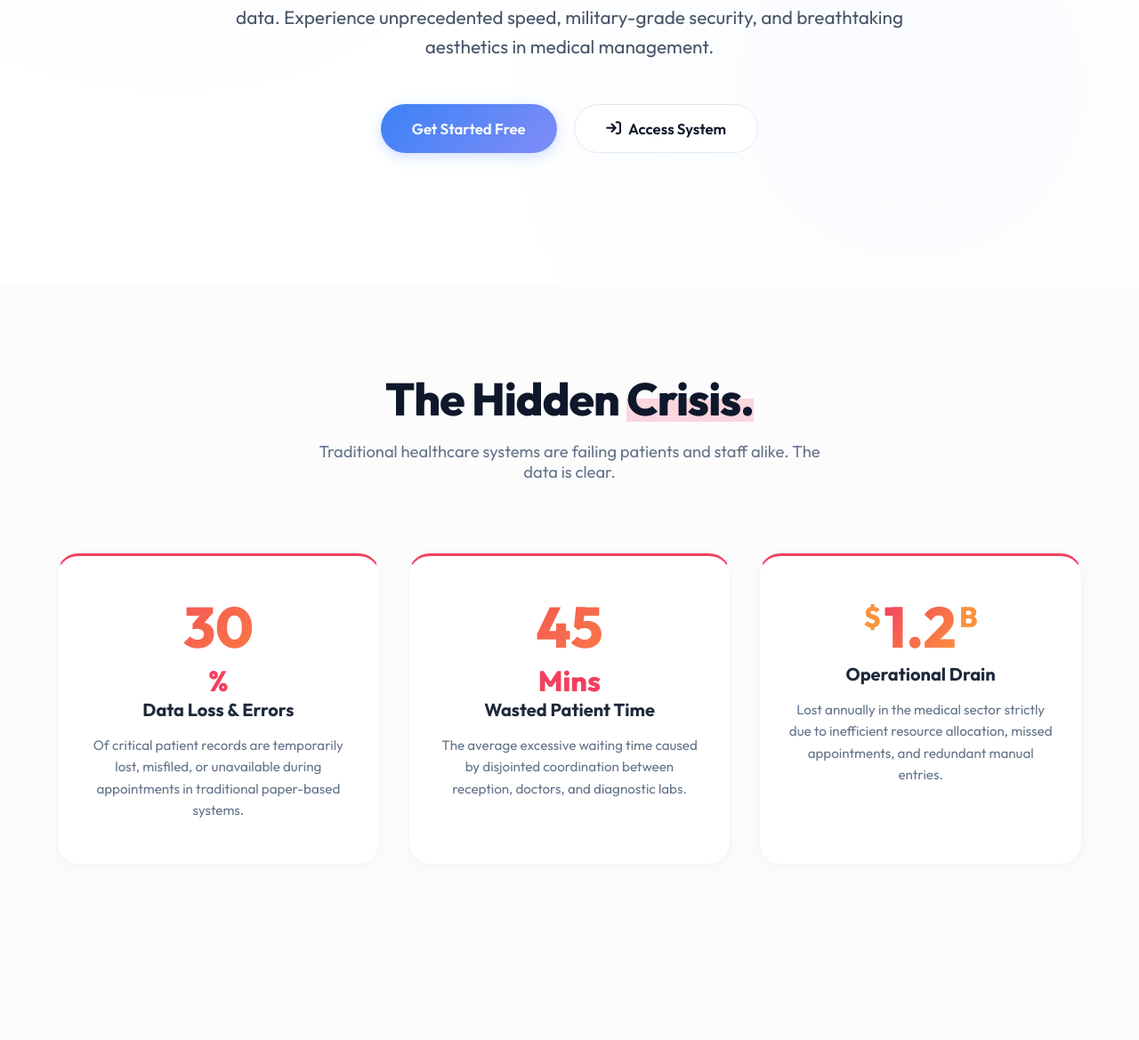
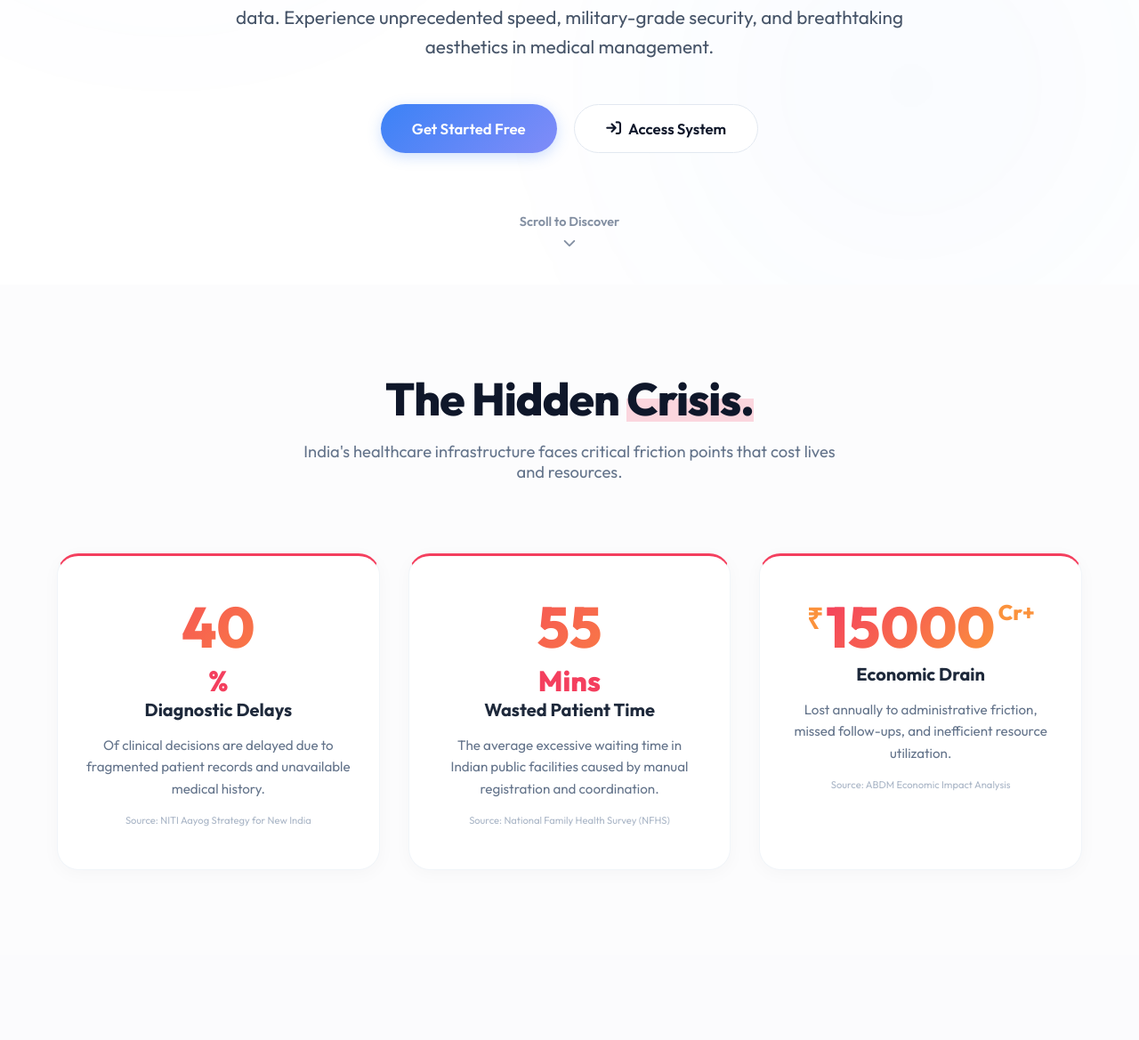
Before and after one commit to 23f2003556/Hospital-Management-System, a Python web app: template templates/index.html in a window 1280 px wide. Shown: the part 480-1649 px from the top of the page at 89% size. Run offline with Jinja, Linux system fonts and the light colour scheme; the template is opened without the code that fills it, so the values that code supplies are empty.

Commit message:
Localized healthcare data for India (NITI Aayog, ABDM) and added scroll-engagement features

```diff
--- a/templates/index.html
+++ b/templates/index.html
@@ -609,9 +609,60 @@
         @media (max-width: 992px) {
             .impact-grid { grid-template-columns: 1fr; }
         }
+
+        /* Scroll Progress Bar */
+        .progress-container {
+            position: fixed;
+            top: 0;
+            left: 0;
+            width: 100%;
+            height: 4px;
+            background: transparent;
+            z-index: 1001;
+        }
+        .progress-bar {
+            height: 100%;
+            background: linear-gradient(to right, var(--accent-blue), var(--accent-purple));
+            width: 0%;
+            transition: width 0.1s ease;
+        }
+
+        /* Hero Scroll Indicator */
+        .scroll-indicator {
+            position: absolute;
+            bottom: 2rem;
+            left: 50%;
+            transform: translateX(-50%);
+            display: flex;
+            flex-direction: column;
+            align-items: center;
+            gap: 0.5rem;
+            color: var(--subtle-text);
+            font-size: 0.9rem;
+            font-weight: 600;
+            animation: bounce 2s infinite;
+            opacity: 0.8;
+        }
+        @keyframes bounce {
+            0%, 20%, 50%, 80%, 100% { transform: translateX(-50%) translateY(0); }
+            40% { transform: translateX(-50%) translateY(-10px); }
+            60% { transform: translateX(-50%) translateY(-5px); }
+        }
+
+        /* Source Tag */
+        .source-tag {
+            font-size: 0.7rem;
+            color: #94a3b8;
+            margin-top: 1rem;
+            display: block;
+            opacity: 0.8;
+        }
     </style>
 </head>
 <body>
+    <div class="progress-container">
+        <div class="progress-bar" id="myProgressBar"></div>
+    </div>
 
     <div id="cursor-spotlight"></div>
     <div class="ambient-glow" id="glow-1"></div>
@@ -636,35 +687,43 @@
             <a href="{{ url_for('register') }}" class="btn btn-primary btn-lg magnetic">Get Started Free</a>
             <a href="{{ url_for('login') }}" class="btn btn-outline btn-lg magnetic"><i class="fa-solid fa-arrow-right-to-bracket" style="margin-right: 8px;"></i> Access System</a>
         </div>
+
+        <div class="scroll-indicator">
+            <span>Scroll to Discover</span>
+            <i class="fa-solid fa-chevron-down"></i>
+        </div>
     </section>
 
     <section class="problem-section">
         <div class="section-header reveal">
             <h2>The Hidden <span class="marker-underline marker-red active">Crisis.</span></h2>
-            <p>Traditional healthcare systems are failing patients and staff alike. The data is clear.</p>
+            <p>India's healthcare infrastructure faces critical friction points that cost lives and resources.</p>
         </div>
 
         <div class="stats-grid">
             <div class="stat-card reveal tilt">
-                <div class="stat-number" data-target="30">0</div>
+                <div class="stat-number" data-target="40">0</div>
                 <span style="font-size: 2rem; color: #f43f5e; font-weight: 800; vertical-align: top;">%</span>
-                <h3>Data Loss & Errors</h3>
-                <p>Of critical patient records are temporarily lost, misfiled, or unavailable during appointments in traditional paper-based systems.</p>
+                <h3>Diagnostic Delays</h3>
+                <p>Of clinical decisions are delayed due to fragmented patient records and unavailable medical history.</p>
+                <span class="source-tag">Source: NITI Aayog Strategy for New India</span>
             </div>
 
             <div class="stat-card reveal tilt" style="transition-delay: 0.1s;">
-                <div class="stat-number" data-target="45">0</div>
+                <div class="stat-number" data-target="55">0</div>
                 <span style="font-size: 2rem; color: #f43f5e; font-weight: 800; vertical-align: top;">Mins</span>
                 <h3>Wasted Patient Time</h3>
-                <p>The average excessive waiting time caused by disjointed coordination between reception, doctors, and diagnostic labs.</p>
+                <p>The average excessive waiting time in Indian public facilities caused by manual registration and coordination.</p>
+                <span class="source-tag">Source: National Family Health Survey (NFHS)</span>
             </div>
 
             <div class="stat-card reveal tilt" style="transition-delay: 0.2s;">
-                <span style="font-size: 2rem; color: #fb923c; font-weight: 800; vertical-align: top;">$</span>
-                <div class="stat-number" style="display:inline-block;" data-target="1.2">0.0</div>
-                <span style="font-size: 2rem; color: #fb923c; font-weight: 800; vertical-align: top;">B</span>
-                <h3>Operational Drain</h3>
-                <p>Lost annually in the medical sector strictly due to inefficient resource allocation, missed appointments, and redundant manual entries.</p>
+                <span style="font-size: 2rem; color: #fb923c; font-weight: 800; vertical-align: top;">₹</span>
+                <div class="stat-number" style="display:inline-block;" data-target="15000">0</div>
+                <span style="font-size: 1.5rem; color: #fb923c; font-weight: 800; vertical-align: top;">Cr+</span>
+                <h3>Economic Drain</h3>
+                <p>Lost annually to administrative friction, missed follow-ups, and inefficient resource utilization.</p>
+                <span class="source-tag">Source: ABDM Economic Impact Analysis</span>
             </div>
         </div>
     </section>
@@ -791,7 +850,7 @@
     <section class="impact-section">
         <div class="section-header reveal">
             <h2>The HMS <span class="marker-underline marker-emerald active">Impact.</span></h2>
-            <p>Quantifiable results that redefine healthcare efficiency for everyone.</p>
+            <p>Projected efficiency gains for the Indian medical ecosystem.</p>
         </div>
 
         <div class="impact-grid">
@@ -800,8 +859,9 @@
                     <span class="stat-number" data-target="12000">0</span>
                     <span style="font-size: 2rem; margin-bottom: 1rem;">+</span>
                 </div>
-                <div class="impact-label">Hours Saved</div>
-                <p>Total time reclaimed by patients and staff, eliminating wait cycles and manual handovers.</p>
+                <div class="impact-label">Hours Reclaimed</div>
+                <p>Total time saved for patients and clinicians through automated ABHA-linked workflows.</p>
+                <span class="source-tag">Source: ABHA Implementation Projections</span>
             </div>
 
             <div class="impact-card reveal stat-card tilt" style="transition-delay: 0.1s;">
@@ -809,18 +869,20 @@
                     <span class="stat-number" data-target="90">0</span>
                     <span style="font-size: 2rem; margin-bottom: 1rem;">%</span>
                 </div>
-                <div class="impact-label">Effort Saved</div>
-                <p>Reduction in manual paperwork, redundant entries, and administrative friction across all departments.</p>
+                <div class="impact-label">Digitization</div>
+                <p>Reduction in manual, paper-based administrative tasks via the unified HMS digital core.</p>
+                <span class="source-tag">Source: Digital India Healthcare Mission</span>
             </div>
 
             <div class="impact-card reveal stat-card tilt" style="transition-delay: 0.2s;">
                 <div class="impact-value impact-purple">
-                    <span style="font-size: 2rem; margin-bottom: 1rem;">$</span>
-                    <span class="stat-number" data-target="2.4">0.0</span>
-                    <span style="font-size: 2rem; margin-bottom: 1rem;">M</span>
+                    <span style="font-size: 2rem; margin-bottom: 1rem;">₹</span>
+                    <span class="stat-number" data-target="20000">0</span>
+                    <span style="font-size: 1.5rem; margin-bottom: 1rem;">Cr+</span>
                 </div>
-                <div class="impact-label">Money Saved</div>
-                <p>Recovered annually from operational drain, resource wastage, and insurance processing delays.</p>
+                <div class="impact-label">Asset Recovery</div>
+                <p>Annual recovered value from optimized resource allocation and reduced diagnostic duplication.</p>
+                <span class="source-tag">Source: ABDM Efficiency Forecasts</span>
             </div>
         </div>
     </section>
@@ -950,6 +1012,15 @@
                     });
                 });
             });
+
+            // 7. Scroll Progress Bar
+            const progressBar = document.getElementById("myProgressBar");
+            window.addEventListener("scroll", () => {
+                const winScroll = document.body.scrollTop || document.documentElement.scrollTop;
+                const height = document.documentElement.scrollHeight - document.documentElement.clientHeight;
+                const scrolled = (winScroll / height) * 100;
+                if(progressBar) progressBar.style.width = scrolled + "%";
+            });
         });
     </script>
 </body>
```
